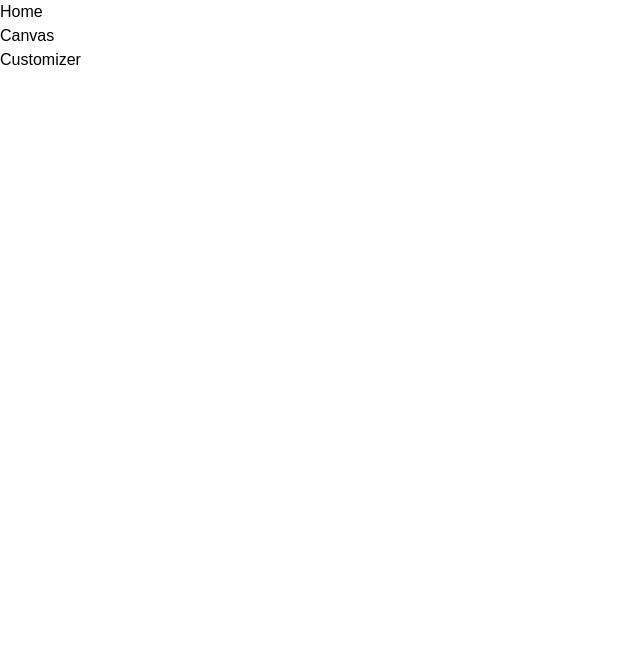
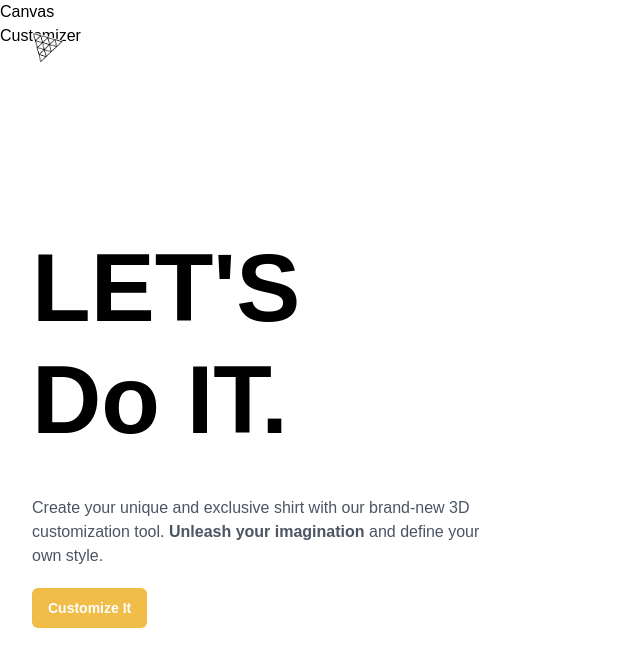
Before and after one commit to BhavyaT-135/AI-Wear, a React (Vite) app in the folder client/: page / in a window 1280 px wide. Shown: the top 666 px of the page, without its empty margins (0-640 px from the left). Built offline with nearby package versions, Linux system fonts and the light colour scheme; a web font is replaced by a local one.

Commit message:
✨ Home page and CustomButton component

```diff
--- /dev/null
+++ b/client/src/components/CustomButton.jsx
@@ -0,0 +1,29 @@
+import React from 'react'
+import state from '../store'
+import { useSnapshot } from 'valtio'
+
+const CustomButton = ({ title, customStyles, handleClick, type }) => {
+
+  const snap = useSnapshot(state)
+
+  const generateStyle = (type) => {
+    if (type === 'filled') {
+      return {
+        backgroundColor: snap.color,
+        color: "#fff"
+      }
+    }
+  }
+
+  return (
+    <button
+      className={`px-2 py-1.2 flex-1 rounded-md ${customStyles}`}
+      style={generateStyle(type)}
+      onClick = {handleClick}
+    >
+      {title}
+    </button>
+  )
+}
+
+export default CustomButton
--- /dev/null
+++ b/client/src/components/index.js
@@ -0,0 +1,3 @@
+import CustomButton from './CustomButton'
+
+export { CustomButton };
--- a/client/src/pages/Home.jsx
+++ b/client/src/pages/Home.jsx
@@ -2,6 +2,7 @@
 import { motion, AnimatePresence } from 'framer-motion'
 import { useSnapshot } from 'valtio';
 import {headContainerAnimation, headContentAnimation, headTextAnimation, slideAnimation} from '../config/motion'
+import { CustomButton } from '../components';
 import state from '../store'
 
 const Home = () => {
@@ -9,7 +10,31 @@
   const snap = useSnapshot(state);
 
   return (
-    <div>Home</div>
+    <AnimatePresence>
+      {snap.intro && (
+        < motion.section className="home" {...slideAnimation('left')}>
+          <motion.header {...slideAnimation('down')}>
+            <img src='./threejs.png' alt='logo' className='w-8 h-8 object-contain' />
+          </motion.header>
+          <motion.div className='home-content' {...headContainerAnimation}>
+            <motion.div {...headTextAnimation}>
+              <h1 className='head-text'>
+                LET'S <br className='xl:block hidden'/> Do IT.
+              </h1>
+            </motion.div>
+            <motion.div {...headContentAnimation} className='flex flex-col gap-5'>
+              <p className='max-w-md font-normal text-gray-600 text-base'>Create your unique and exclusive shirt with our brand-new 3D customization tool. <strong>Unleash your imagination</strong>{" "} and define your own style.</p>
+              <CustomButton
+                type="filled"
+                title="Customize It"
+                handleClick={() => state.intro = false}
+                customStyles="w-fit px-4 py-2.5 font-bold text-sm"
+              />
+            </motion.div>
+          </motion.div>
+        </motion.section>
+      )}
+    </AnimatePresence>
   )
 }
 
```
